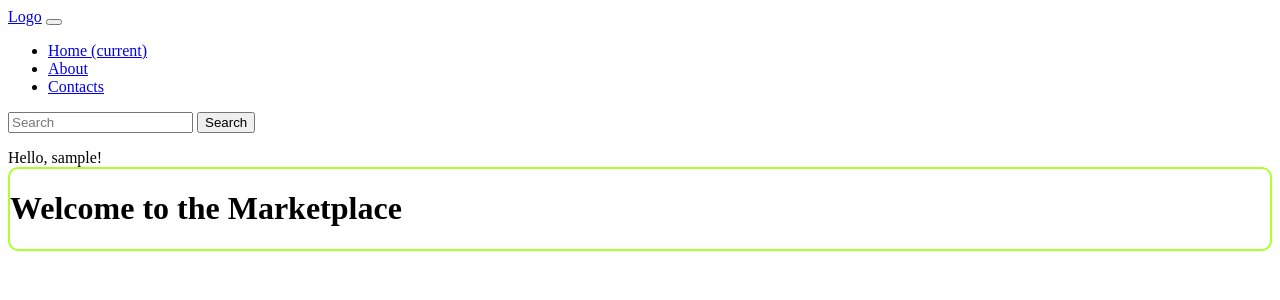
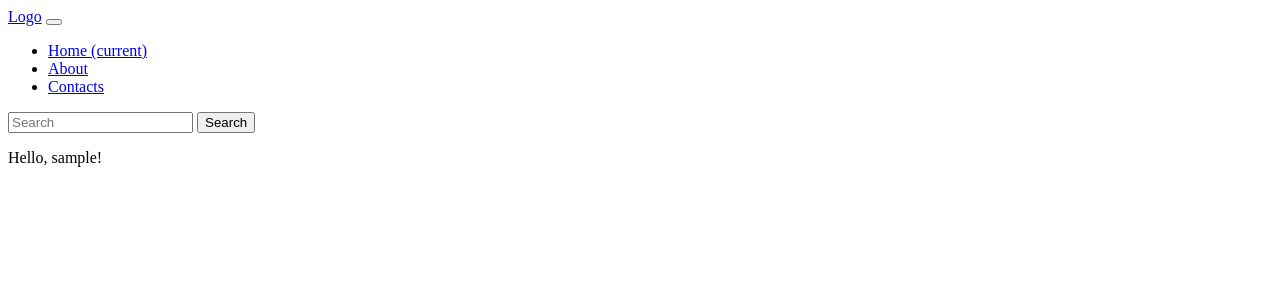
Before and after one commit to thinknetica-django-lab-01/Zed-chi, a Django app: template main/templates/main/header.html in a window 1280 px wide. Shown: the top 300 px of the page. Run offline with Django 3.2, Linux system fonts and the light colour scheme; the template is opened without the code that fills it: most values are stand-ins (such as "Sample title", 1, 10 or a date in 2020).

Commit message:
removed header tag from block

```diff
--- a/main/templates/main/header.html
+++ b/main/templates/main/header.html
@@ -23,6 +23,3 @@
       <span class="mx-2 badge badge-secondary">Hello, {{username}}!</span>
     </div>
   </nav>
-<header style="border:2px solid greenyellow; border-radius:10px;">
-    <h1>Welcome to the Marketplace</h1>
-</header>
--- a/main/templates/main/index.html
+++ b/main/templates/main/index.html
@@ -6,6 +6,10 @@
 
 {% block header %}
     {% include "./header.html" with username=name %}
+    <div class="jumbotron">
+        <h1>Добро пожаловать в магазин</h1>
+        <p>Выбирайте, покупайте, приходите еще</p>
+    </div>
 {% endblock %}
 {% block content %}
     Test content
```
